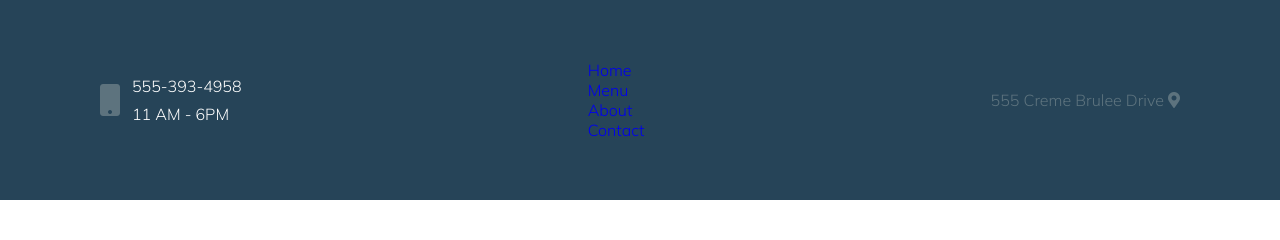
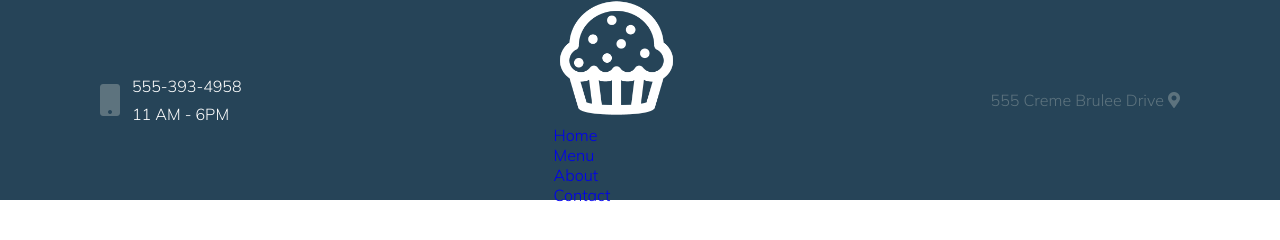
Before and after one commit to 107124/dev-desserts-0720PC10M, a plain HTML site: page index.html in a window 1280 px wide. Drawn offline with Linux system fonts and the light colour scheme.

Commit message:
finished the left column and left off with resizing the logo image in the center column.

```diff
--- a/index.html
+++ b/index.html
@@ -30,8 +30,13 @@
             </div>
         </div>
 
-        <div>
-            <!-- links wrapper -->
+
+        <div class="center-column">
+            <div class="logo">
+                <img src="./images/desserts-icon.png" alt="cupcake">
+            </div>
+            <div class="links-wrapper">
+
                 <div>
                     <a class="link" href="index.html">Home</a>
                 </div>
@@ -46,6 +51,8 @@
                 </div>
 
             </div>
+        </div>
+
         <div class="address-wrapper">
             555 Creme Brulee Drive
             <i class="fas fa-map-marker-alt"></i>
--- a/styles.css
+++ b/styles.css
@@ -46,6 +46,10 @@ body {
     padding-right: 100px;
 }
 
+.logo img {
+    width: 125px;
+}
+
 .link {
     text-decoration: none;
 }
```
Lines whose indentation alone changed are shown as unchanged.
